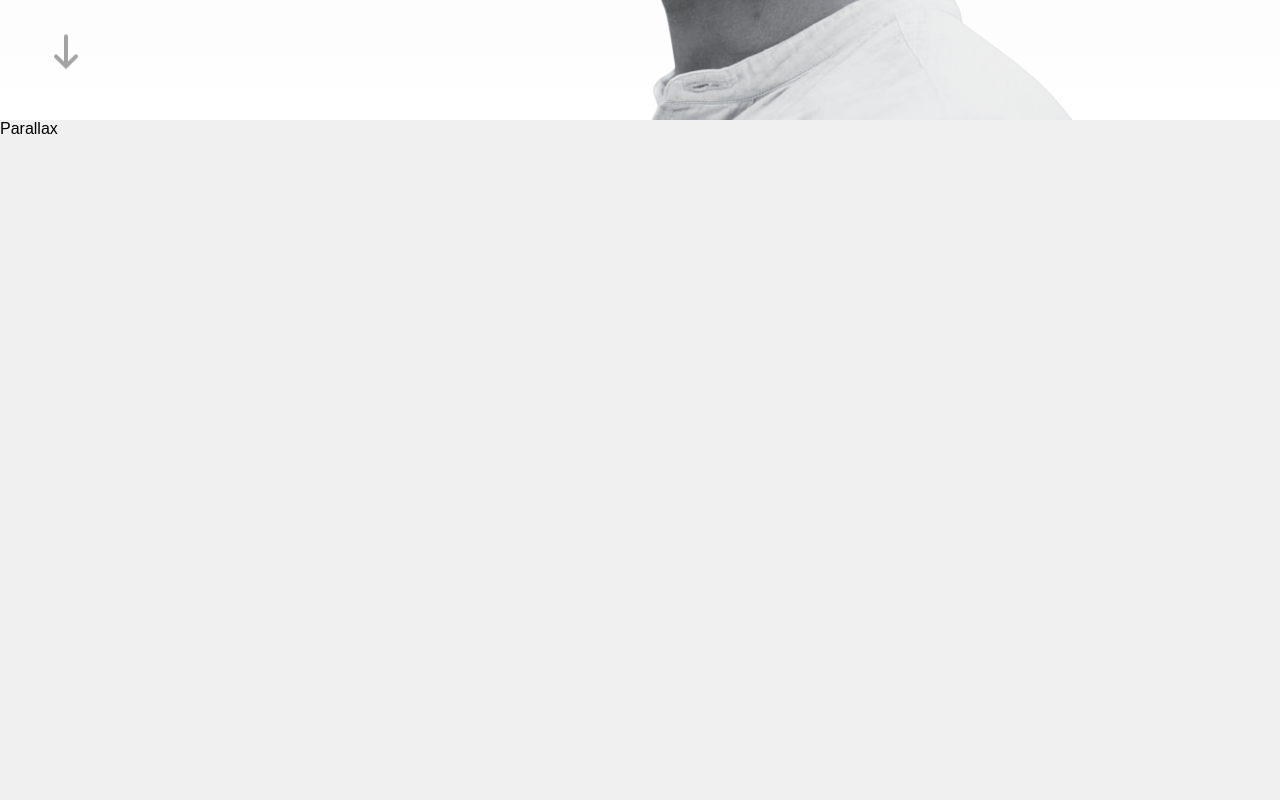
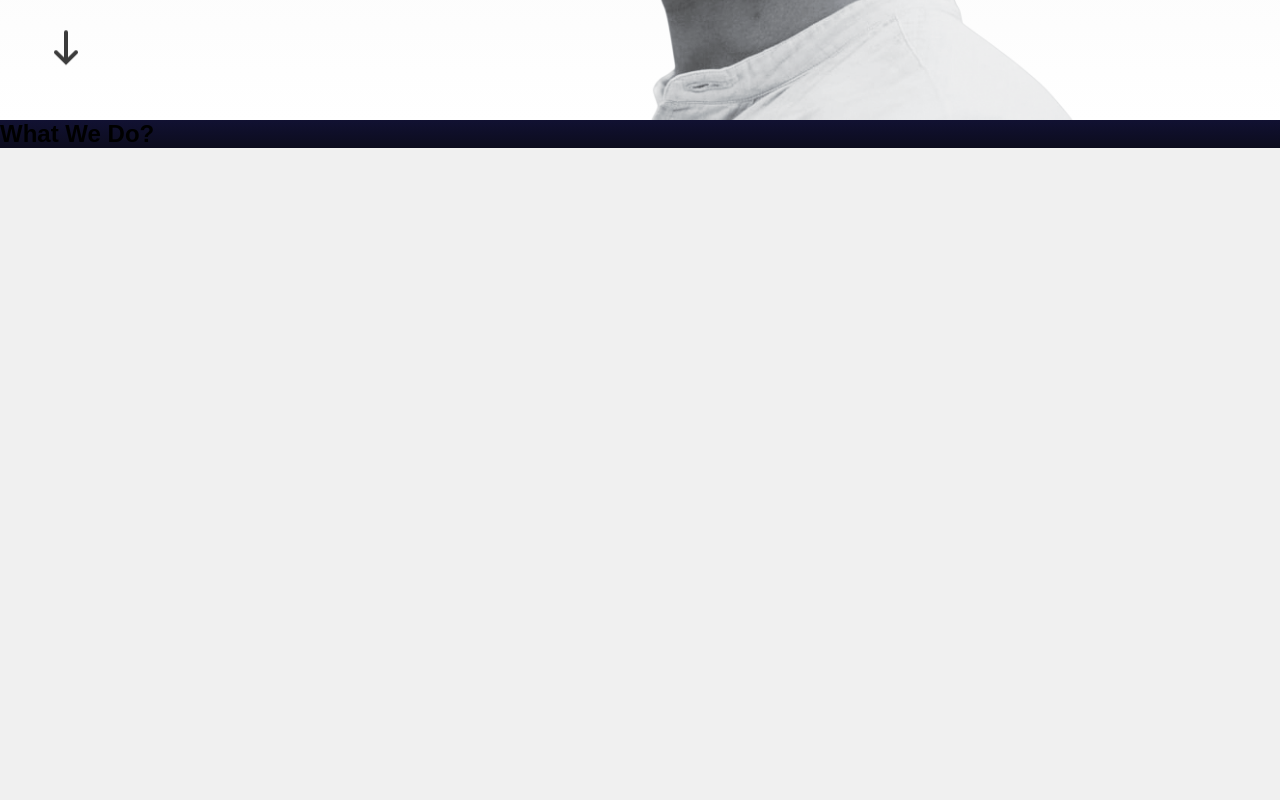
Before and after one commit to richardwebber/Richard-Portfolio-V1, a React (Vite) app: page / in a window 1280 px wide. Shown: the part 680-1480 px from the top of the page. Built offline with nearby package versions, Linux system fonts and the light colour scheme.

Commit message:
Starting on the parallax sections

```diff
--- a/src/App.jsx
+++ b/src/App.jsx
@@ -1,7 +1,8 @@
 import './app.scss'
 import Navbar from './components/navbar/Navbar'
 import { Hero } from './components/hero/Hero'
-import { Test } from './Test'
+import { Parallax } from './components/parallax/Parallax'
+// import { Test } from './Test'
 
 const App = () => {
 
@@ -11,9 +12,9 @@
       <Navbar />
       <Hero />
       </section>
-      <section id='Services'>Parallax</section>
+      <section id='Services'><Parallax type='services'/></section>
       <section>Services</section>
-      <section id='Portfolio'>Parallax</section>
+      <section id='Portfolio'><Parallax type='portfolio'/></section>
       <section>Portfolio1</section>
       <section>Portfolio2</section>
       <section>Portfolio3</section>
--- a/src/components/hero/Hero.jsx
+++ b/src/components/hero/Hero.jsx
@@ -18,7 +18,7 @@
     opacity: 0,
     y: 10,
     transition: {
-        duration: 2,
+        duration: 2.2,
         repeat: Infinity,
     }
   }
--- /dev/null
+++ b/src/components/parallax/Parallax.jsx
@@ -0,0 +1,20 @@
+import "./parallax.scss";
+
+export const Parallax = ({ type }) => {
+  return (
+    <div
+      className="parallax"
+      style={{
+        background:
+          type === "services"
+            ? "linear-gradient(180deg, #111132, #0c0c1d)"
+            : "linear-gradient(180deg, #111132, #505064)",
+      }}
+    >
+      <h1>{type === "services" ? "What We Do?" : "What We Did?"}</h1>
+      <div className="mountains"></div>
+      <div className="planets"></div>
+      <div className="stars"></div>
+    </div>
+  );
+};
--- /dev/null
+++ b/src/components/parallax/parallax.scss
@@ -0,0 +1,3 @@
+.parallax {
+
+}
```
